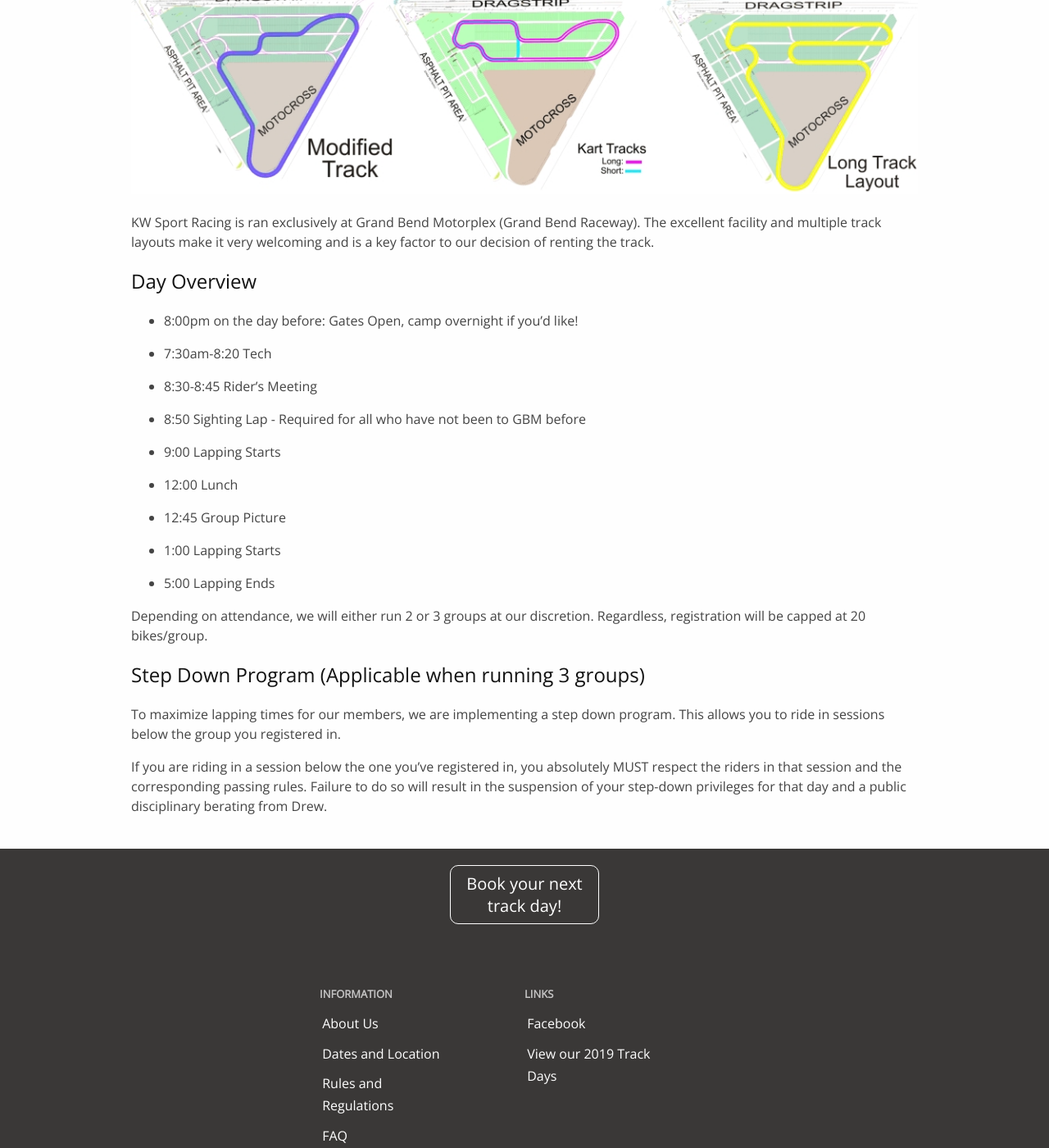
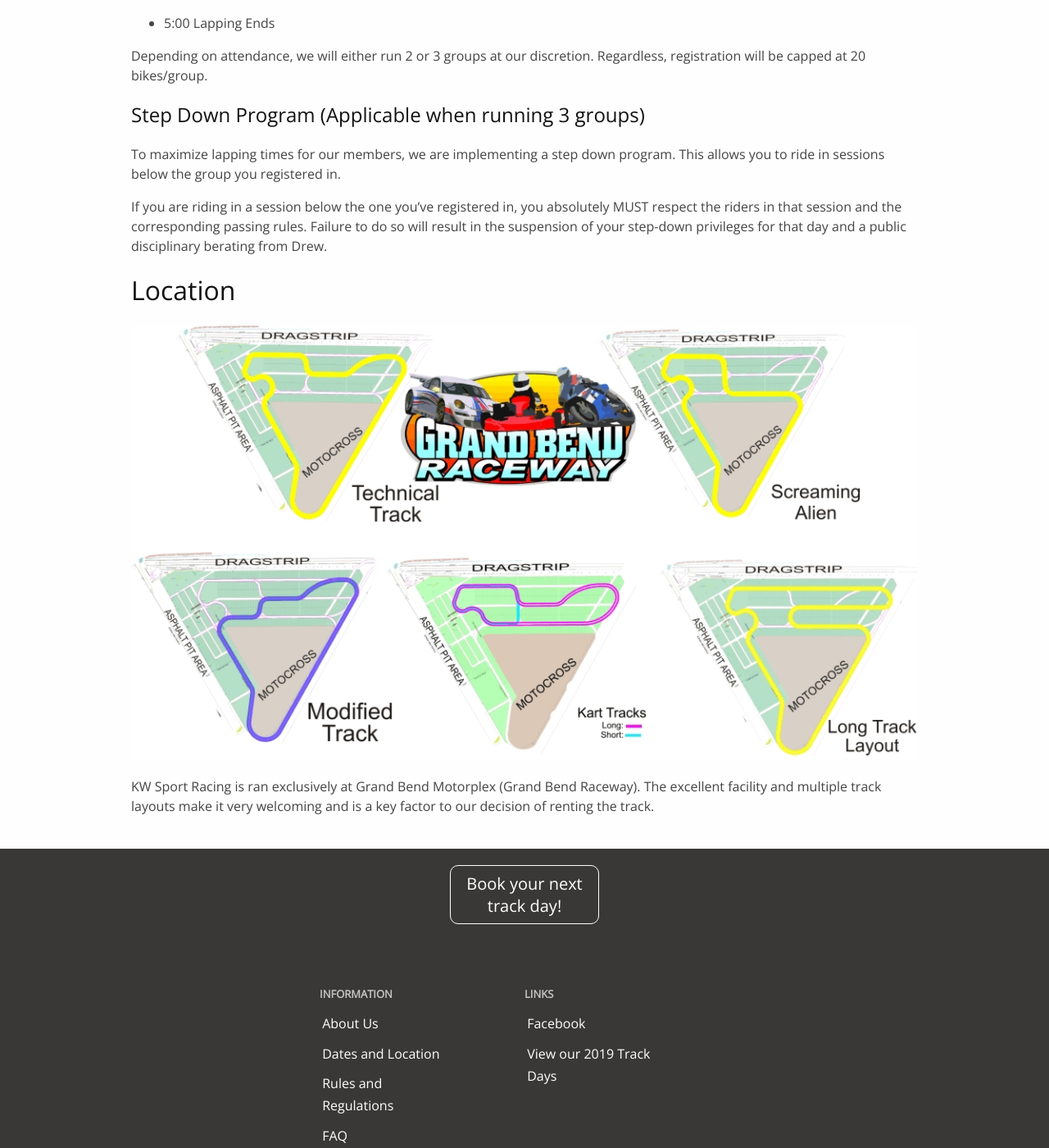
Before and after one commit to kwsportracing/site, a Jekyll site: the page built from docs/dates.md, in a window 1280 px wide and 1400 px high, scrolled down 1334 px. Shown: the whole window at 82% size. Built offline with Jekyll 4.4.1, drawn with Linux system fonts in a browser that asks for light colours; nearby versions of some CDN libraries; some of the changed lines change nothing that is shown.

Commit message:
Re-order content

```diff
--- a/docs/dates.md
+++ b/docs/dates.md
@@ -36,12 +36,6 @@ If you decide to add more dates after you've submitted this form, shoot us an em
 
 If you need to cancel a date you've pre-registered for, shoot us an email. You can do this up to 7 days prior to the event for a full refund. After this, there will be no refunds provided.
 
-## Location
-
-![gb](/img/raceway.jpg)
-
-KW Sport Racing is ran exclusively at Grand Bend Motorplex (Grand Bend Raceway). The excellent facility and multiple track layouts make it very welcoming and is a key factor to our decision of renting the track.
-
 ### Day Overview
 
 - 8:00pm on the day before: Gates Open, camp overnight if you'd like!
@@ -69,3 +63,10 @@ Depending on attendance, we will either run 2 or 3 groups at our discretion. Reg
 To maximize lapping times for our members, we are implementing a step down program. This allows you to ride in sessions below the group you registered in.
 
 If you are riding in a session below the one you've registered in, you absolutely MUST respect the riders in that session and the corresponding passing rules. Failure to do so will result in the suspension of your step-down privileges for that day and a public disciplinary berating from Drew.
+
+
+## Location
+
+![gb](/img/raceway.jpg)
+
+KW Sport Racing is ran exclusively at Grand Bend Motorplex (Grand Bend Raceway). The excellent facility and multiple track layouts make it very welcoming and is a key factor to our decision of renting the track.
```
